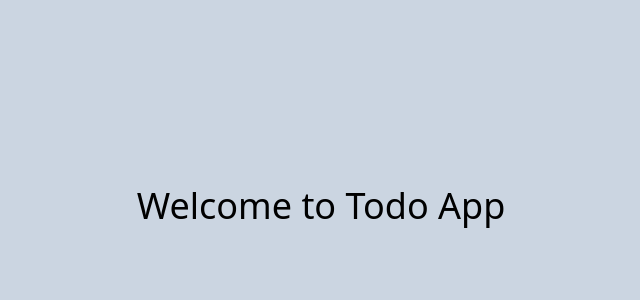
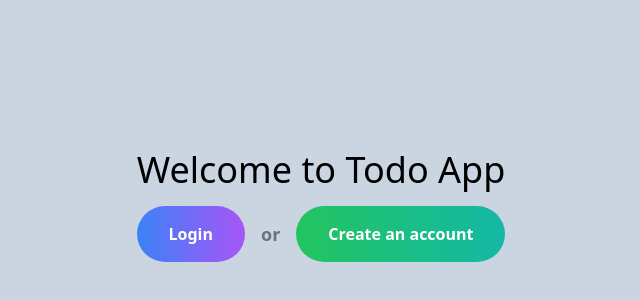
Before and after one commit to shome98/todo-auth, a React (Vite) app in the folder todo-auth-client/: page / in a window 1280 px wide. Shown: the part 194-494 px from the top of the page, without its empty margins (319-959 px from the left). Built offline with nearby package versions, Linux system fonts and the light colour scheme.

Commit message:
home page with login create account button

```diff
--- a/todo-auth-client/src/pages/Home.tsx
+++ b/todo-auth-client/src/pages/Home.tsx
@@ -1,7 +1,21 @@
+import { useNavigate } from "react-router-dom";
+
 const Home = () => {
+    const navigate = useNavigate();
     return (
-        <div className="flex items-center justify-center h-screen">
+        <div className="flex flex-col items-center justify-center h-screen space-y-4">
             <h1 className="text-4xl">Welcome to Todo App</h1>
+            <div className="flex items-center space-x-4">
+                <button className="px-8 py-4 bg-gradient-to-r from-blue-500 to-purple-500 text-white font-bold rounded-full transition-transform transform-gpu hover:-translate-y-1 hover:shadow-lg"
+                onClick={()=>navigate('/login')}>
+            Login
+        </button>
+        <span className="text-lg font-semibold text-gray-500">or</span>
+                <button className="px-8 py-4 bg-gradient-to-r from-green-500 to-teal-500 text-white font-bold rounded-full transition-transform transform-gpu hover:-translate-y-1 hover:shadow-lg"
+                onClick={()=>navigate('/register')}>
+            Create an account
+                </button>
+    </div>
         </div>
     );
 };
```
